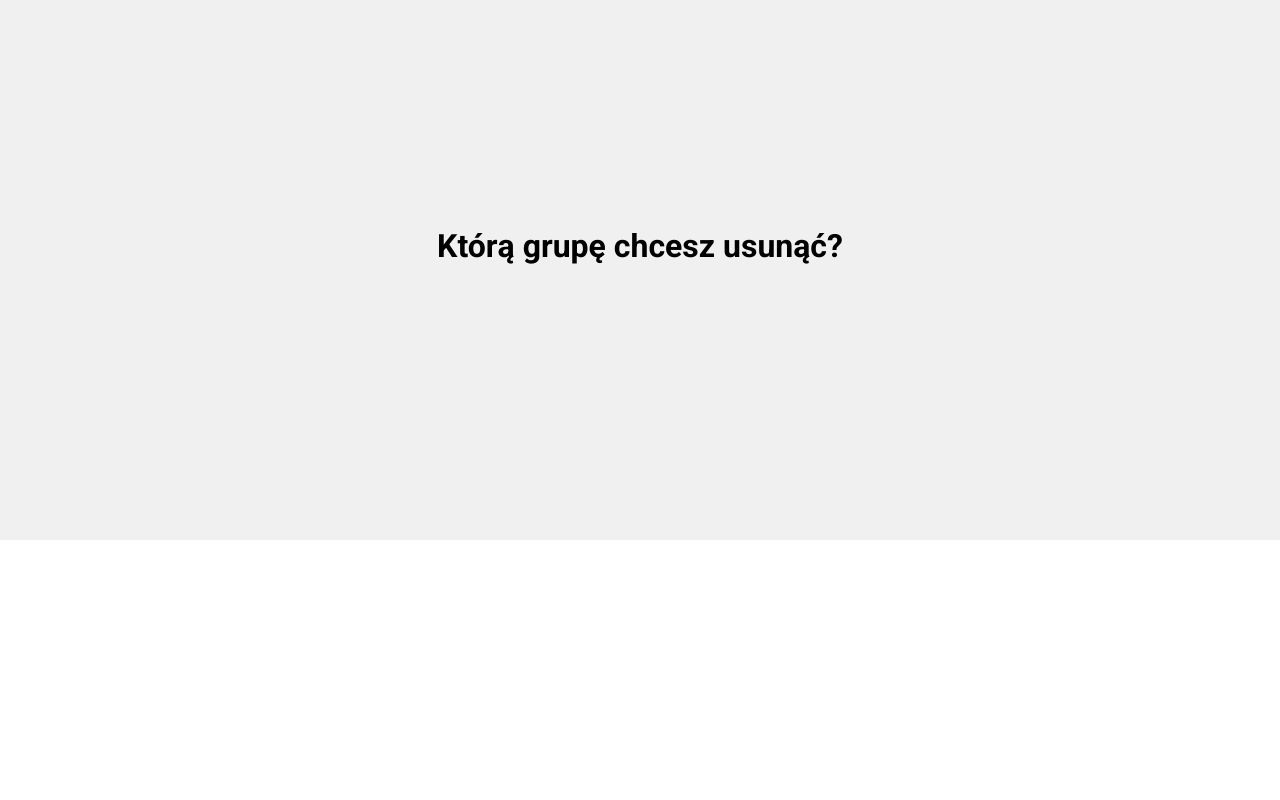
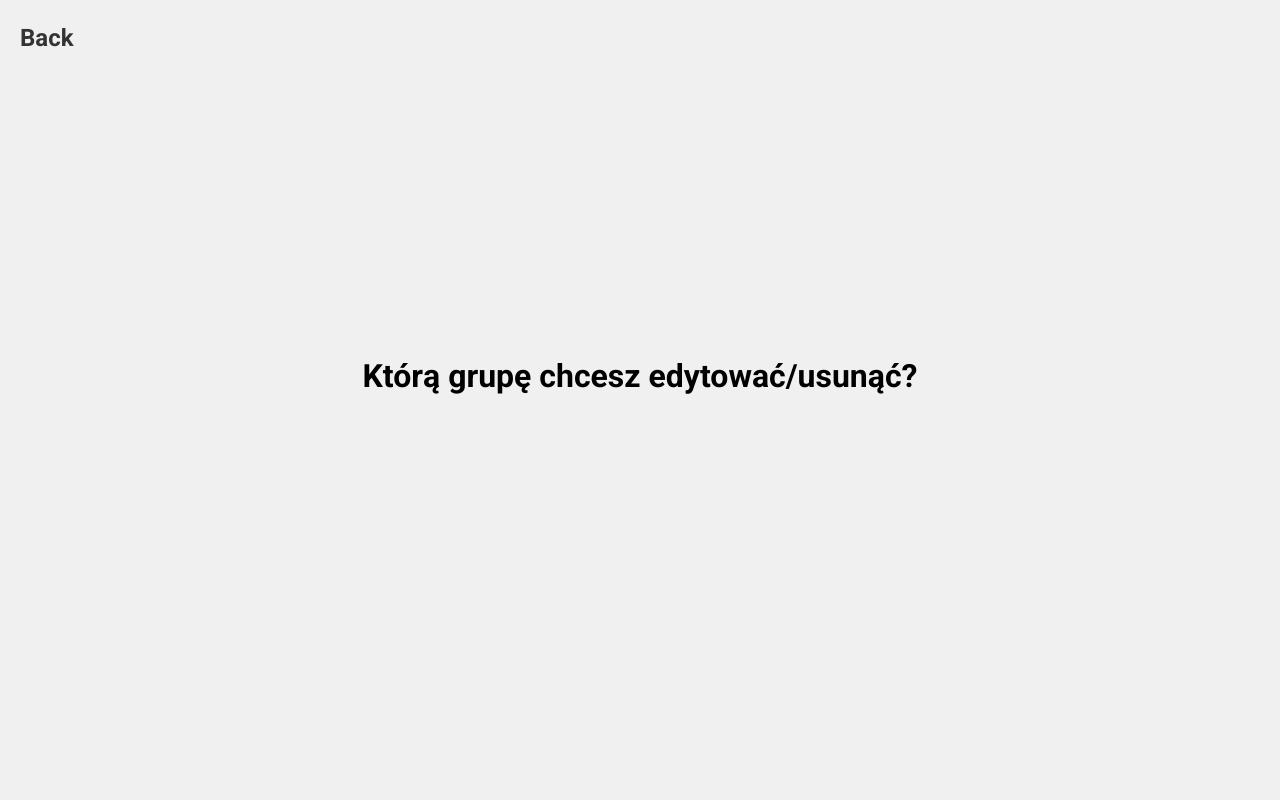
Before and after one commit to spaiq/ZUT-fourth-semester-project, a Django app: page /manage/calendar/ in a window 1280 px wide. Run offline with Django 4.2, Linux system fonts and the light colour scheme; a user stored in the database is signed in; data that the repository does not hold is empty.

Commit message:
create beta 1.6

```diff
--- a/swimschool/swimapp/static/css/styles.css
+++ b/swimschool/swimapp/static/css/styles.css
@@ -291,3 +291,92 @@ main .courses .container .card .card-content p{
 .login-form h1{
     margin-bottom: 1rem;
 }
+
+.back{
+    position: absolute;
+    top: 20px;
+    left: 20px;
+    color: red;
+}
+
+.back a{
+    text-decoration: none;
+    color: #333;
+}
+
+.back a:hover{
+    color: #0148BC;
+}
+
+
+.calendar-edit{
+    width: 100%;
+    min-height: 100vh;
+    display: grid;
+    place-items: center;
+    background: #F0F0F0;
+}
+
+.calendar-edit .container{
+    max-width: 1200px;
+    width: 100%;
+    margin-bottom: 3rem;
+}
+
+.calendar-edit .container h1{
+    text-align: center;
+    margin: 3rem 0;
+}
+
+.calendar-edit .container .lesson-plan-edit{
+    display: grid;
+    grid-template-columns: repeat(3, 1fr);
+    place-items: center;
+    gap: 3rem;
+}
+
+.calendar-edit .container .lesson-plan-edit a{
+    text-decoration: none;
+    color: #333;
+}
+
+.calendar-edit .container .lesson-plan-edit a:hover{
+    color: #0148BC;
+}
+
+
+
+.groups-edit{
+    width: 100%;
+    min-height: 100vh;
+    display: grid;
+    place-items: center;
+    background: #F0F0F0;
+}
+
+.groups-edit .container{
+    max-width: 1200px;
+    width: 100%;
+    margin-bottom: 3rem;
+}
+
+.groups-edit .container h1{
+    text-align: center;
+    margin: 3rem 0;
+}
+
+.groups-edit .container .groups-card-edit{
+    display: grid;
+    grid-template-columns: repeat(3, 1fr);
+    place-items: center;
+    gap: 3rem;
+}
+
+.groups-edit .container .groups-card-edit a{
+    text-decoration: none;
+    color: #333;
+}
+
+.groups-edit .container .groups-card-edit a:hover{
+    color: #0148BC;
+}
--- a/swimschool/swimapp/templates/manage/calendar.html
+++ b/swimschool/swimapp/templates/manage/calendar.html
@@ -3,12 +3,8 @@
 <html lang="pl-PL">
     <head>
         <meta charset="UTF-8" />
-        <title>SwimSchool - Delete lesson</title>
-        <link
-            rel="stylesheet"
-            type="text/css"
-            href="{% static 'css/styles.css' %}"
-        />
+        <title>SwimSchool - Lesson</title>
+        <link rel="stylesheet" type="text/css" href="{% static 'css/styles.css' %}" />
         <link
             href="{% static 'fontawesomefree/css/fontawesome.css' %}"
             rel="stylesheet"
@@ -32,11 +28,10 @@
         />
     </head>
     <body>
-        {{lessons}}
-        <div class="calendar">
+        <div class="calendar-edit">
             <div class="container">
-                <h1>Którą grupę chcesz usunąć?</h1>
-                <div class="lesson-plan">
+                <h1>Którą grupę chcesz edytować/usunąć?</h1>
+                <div class="lesson-plan-edit">
                     {% for lesson in lessons %}
                     <a href="/manage/calendar/{{lesson.id}}">
                         <div class="day">
@@ -58,5 +53,8 @@
                 </div>
             </div>
         </div>
+        <h2 class="back">
+            <a href="/manage">Back</a>
+        </h2>
     </body>
 </html>
--- a/swimschool/swimapp/templates/manage/index.html
+++ b/swimschool/swimapp/templates/manage/index.html
@@ -41,8 +41,7 @@
                 <ul>
                     <li><a href="/calendar/create">Dodaj lekcję</a></li>
                     <li><a href="/manage/calendar">Edytuj/Usuń lekcję</a></li>
-                    <li><a href="/groups">Wyświetl/Dodaj grupę</a></li>
-                    <li><a href="/manage/groups">Edytuj/Usuń członka z grupy</a></li>
+                    <li><a href="/groups">Dodaj/Wyświetl/Edytuj/Usuń grupę</a></li>
                     <li>
                         <a
                             href="/accounts/logout/"
```
Also changed, not shown: swimschool/swimapp/templates/manage/groups.html (+8 -4 lines).
